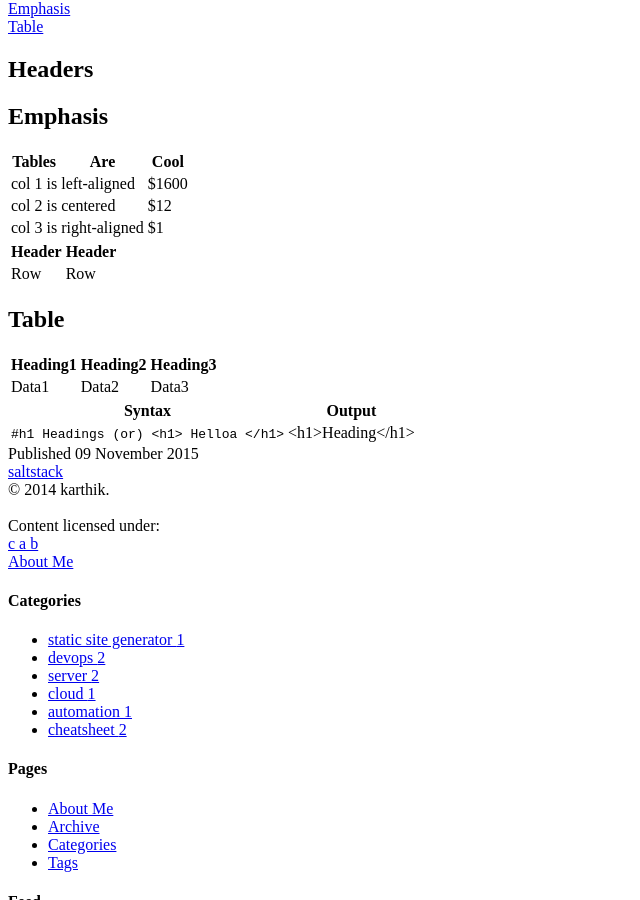
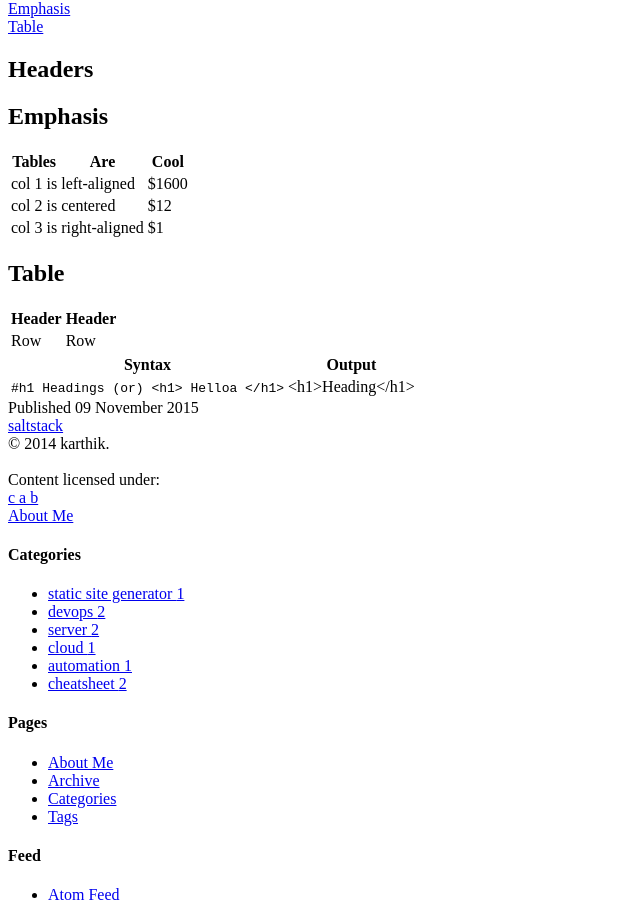
Before and after one commit to karpra/karpra.github.io, a Jekyll site: the page built from _posts/2015-11-9-saltstack.md, in a window 1280 px wide and 900 px high, scrolled down 449 px. Shown: the whole window, without its empty margins (0-640 px from the left). Built offline with Jekyll 4.4.1, drawn with Linux system fonts in a browser that asks for light colours; nearby versions of some CDN libraries; library files that are not in the unit come from our copies.

Commit message:
Update 2015-11-9-saltstack.md

```diff
--- a/_posts/2015-11-9-saltstack.md
+++ b/_posts/2015-11-9-saltstack.md
@@ -23,30 +23,18 @@ tags : [saltstack]
 | col 2 is 	|    centered   	|   $12 	|
 | col 3 is 	| right-aligned 	|    $1 	|
 
-| Header | Header |
-|--------|--------|
-| Row    | Row    |
 
 <a name="table"/>
 
 ## Table
 
-<table>
-    <thead>
-        <tr>
-            <th>Heading1</th>
-            <th>Heading2</th>
-            <th>Heading3</th>
-        </tr>
-    </thead>
-    <tbody>
-        <tr>
-            <td>Data1</td>
-            <td>Data2</td>
-            <td>Data3</td>
-        </tr>
-    </tbody>
-</table>
+<div class="table-wrapper" markdown="block">
+
+| Header | Header |
+|--------|--------|
+| Row    | Row    |
+
+</div>
 
 | Syntax | Output |
 | ------------ | ------------- |
```
